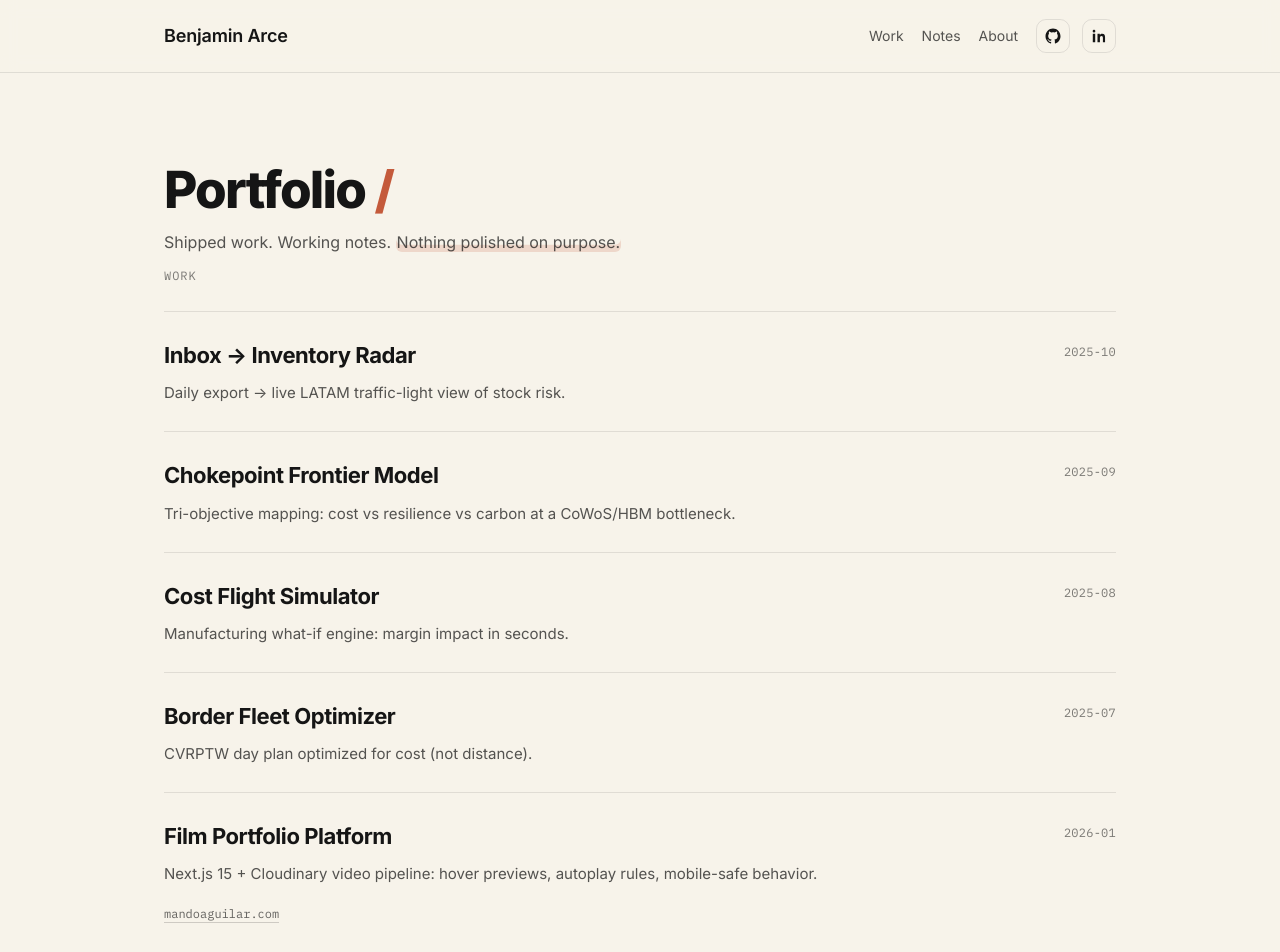
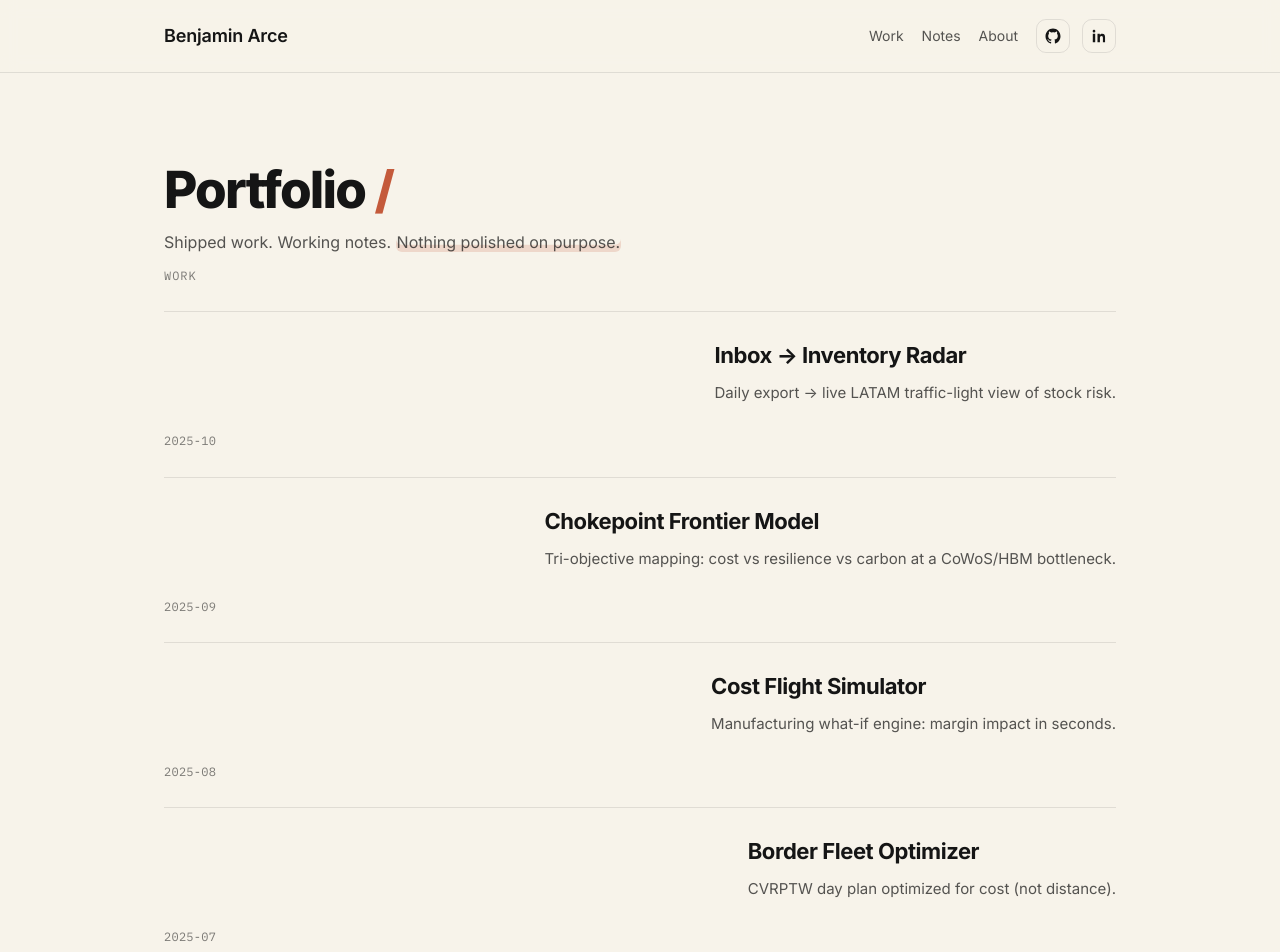
Before and after one commit to benjaminarce-cloud/arcev2-portfolio, a Next.js app: page / in a window 1280 px wide. Shown: the top 952 px of the page. Built offline with nearby package versions, Linux system fonts and the light colour scheme.

Commit message:
Update page.tsx

```diff
--- a/src/app/page.tsx
+++ b/src/app/page.tsx
@@ -36,7 +36,7 @@ const workItems: WorkItem[] = [
   },
   {
     title: "Film Portfolio Platform",
-    desc: "Next.js 15 + Cloudinary video pipeline: hover previews, autoplay rules, mobile-safe behavior.",
+    desc: "Next.js 15 + Cloudinary pipeline: hover previews, autoplay rules, mobile-safe behavior.",
     date: "2026-01",
     href: "/work/film-portfolio-platform",
     live: { label: "mandoaguilar.com", url: "https://mandoaguilar.com" },
@@ -66,8 +66,10 @@ export default function HomePage() {
           <div className="kicker">Work</div>
           <div className="list" aria-label="Work overview">
             {workItems.map((item) => (
-              <div key={item.href} className="row-wrap">
-                <Link href={item.href} className="row" aria-label={item.title}>
+              <div key={item.href} className="row row-clickable">
+                {/* Full-row click target (no nested anchors) */}
+                <Link href={item.href} className="row-overlay" aria-label={item.title} />
+
                 <div className="row-main">
                   <h2 className="row-title">{item.title}</h2>
                   <p className="row-desc">{item.desc}</p>
@@ -87,7 +89,6 @@ export default function HomePage() {
                 </div>
 
                 <div className="row-meta">{item.date}</div>
-                </Link>
               </div>
             ))}
           </div>
```
Lines whose indentation alone changed are shown as unchanged.
